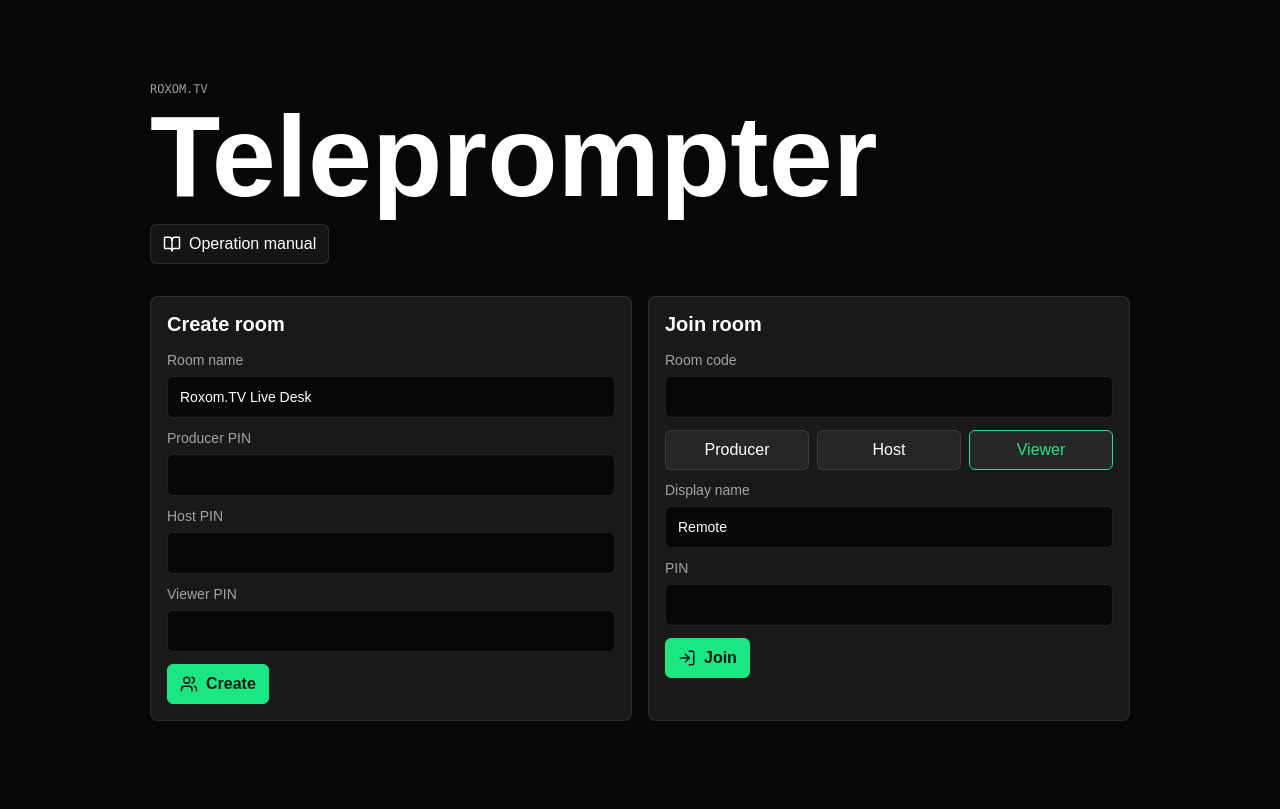
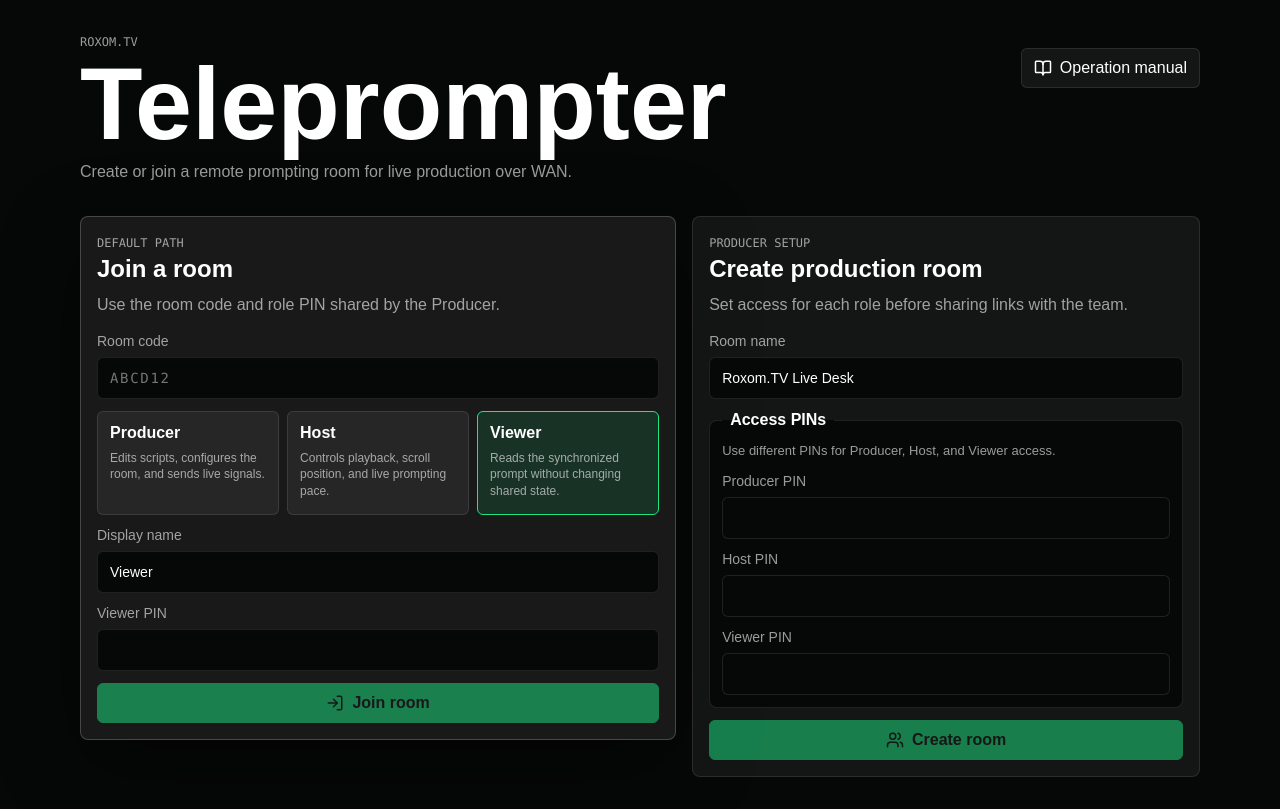
Before and after one commit to diegodella1/teleprompter, a Next.js app: page / in a window 1280 px wide. Built offline with nearby package versions, Linux system fonts and the light colour scheme.

Commit message:
ajuste visual
mejoras de front

```diff
--- a/src/components/TeleprompterApp.tsx
+++ b/src/components/TeleprompterApp.tsx
@@ -29,16 +29,24 @@ type JoinForm = {
     displayName: string;
 };
 
+type EntryPanel = "join" | "create";
+
 type CopyTarget = "room" | "producer" | "host" | "viewer" | null;
 
 const initialJoinForm: JoinForm = {
     code: "",
     role: "viewer",
     pin: "",
-    displayName: "Remote"
+    displayName: "Viewer"
 };
 
 const signalTypes = ["30s", "60s", "WRAP", "STANDBY", "GO"] as const;
+
+const roleDescriptions: Record<Role, string> = {
+    producer: "Edits scripts, configures the room, and sends live signals.",
+    host: "Controls playback, scroll position, and live prompting pace.",
+    viewer: "Reads the synchronized prompt without changing shared state."
+};
 
 export function TeleprompterApp() {
     const [roomName, setRoomName] = useState("Roxom.TV Live Desk");
@@ -48,6 +56,7 @@ export function TeleprompterApp() {
     const [joinForm, setJoinForm] = useState<JoinForm>(initialJoinForm);
     const [session, setSession] = useState<Session | null>(null);
     const [createdRoom, setCreatedRoom] = useState<CreatedRoom | null>(null);
+    const [entryPanel, setEntryPanel] = useState<EntryPanel>("join");
     const [error, setError] = useState<string | null>(null);
     const [busy, setBusy] = useState(false);
     const [copied, setCopied] = useState<CopyTarget>(null);
@@ -55,6 +64,8 @@ export function TeleprompterApp() {
     const realtimeChannelRef = useRef<ReturnType<NonNullable<ReturnType<typeof createBrowserSupabaseClient>>["channel"]> | null>(null);
     const activeRoomCode = session?.snapshot.code;
     const activeRealtimeTopic = session?.realtimeTopic;
+    const createReady = roomName.trim().length > 0 && producerPin.trim().length > 0 && hostPin.trim().length > 0 && viewerPin.trim().length > 0;
+    const joinReady = joinForm.code.trim().length > 0 && joinForm.pin.trim().length > 0 && joinForm.displayName.trim().length > 0;
 
     useEffect(() => {
         const params = new URLSearchParams(window.location.search);
@@ -68,7 +79,8 @@ export function TeleprompterApp() {
         setJoinForm((current) => ({
             ...current,
             code: room || current.code,
-            role: role ?? current.role
+            role: role ?? current.role,
+            displayName: role && shouldUseRoleDisplayName(current.displayName, current.role) ? roleLabel(role) : current.displayName
         }));
     }, []);
 
@@ -140,6 +152,10 @@ export function TeleprompterApp() {
     }, [activeRealtimeTopic, updateSnapshot]);
 
     const createRoom = useCallback(async () => {
+        if (!createReady) {
+            return;
+        }
+
         setBusy(true);
         setError(null);
 
@@ -172,7 +188,7 @@ export function TeleprompterApp() {
         }
 
         setBusy(false);
-    }, [hostPin, producerPin, roomName, viewerPin]);
+    }, [createReady, hostPin, producerPin, roomName, viewerPin]);
 
     const enterCreatedRoom = useCallback(() => {
         if (!createdRoom) {
@@ -190,6 +206,10 @@ export function TeleprompterApp() {
     }, [createdRoom]);
 
     const joinRoom = useCallback(async () => {
+        if (!joinReady) {
+            return;
+        }
+
         setBusy(true);
         setError(null);
 
@@ -212,7 +232,15 @@ export function TeleprompterApp() {
         }
 
         setBusy(false);
-    }, [joinForm]);
+    }, [joinForm, joinReady]);
+
+    const selectJoinRole = useCallback((role: Role) => {
+        setJoinForm((current) => ({
+            ...current,
+            role,
+            displayName: shouldUseRoleDisplayName(current.displayName, current.role) ? roleLabel(role) : current.displayName
+        }));
+    }, []);
 
     const roomPatch = useCallback(
         async (patch: MasterPatch) => {
@@ -252,80 +280,102 @@ export function TeleprompterApp() {
         return (
             <main className="shell">
                 <section className="entry">
-                    <div className="brand">
-                        <span>ROXOM.TV</span>
-                        <h1>Teleprompter</h1>
+                    <header className="entry-header">
+                        <div className="brand">
+                            <span>ROXOM.TV</span>
+                            <h1>Teleprompter</h1>
+                            <p>Create or join a remote prompting room for live production over WAN.</p>
+                        </div>
                         <Link className="manual-link" href="/manual">
                             <BookOpen size={18} /> Operation manual
                         </Link>
+                    </header>
+                    <div className="entry-switch" aria-label="Choose entry flow">
+                        <button type="button" className={entryPanel === "join" ? "active" : ""} onClick={() => setEntryPanel("join")}>
+                            <LogIn size={18} /> Join
+                        </button>
+                        <button type="button" className={entryPanel === "create" ? "active" : ""} onClick={() => setEntryPanel("create")}>
+                            <Users size={18} /> Create
+                        </button>
                     </div>
                     <div className="entry-grid">
                         <form
-                            className="panel"
-                            onSubmit={(event) => {
-                                event.preventDefault();
-                                void createRoom();
-                            }}
-                        >
-                            <h2>Create room</h2>
-                            <label>
-                                Room name
-                                <input value={roomName} onChange={(event) => setRoomName(event.target.value)} />
-                            </label>
-                            <label>
-                                Producer PIN
-                                <input type="password" value={producerPin} onChange={(event) => setProducerPin(event.target.value)} />
-                            </label>
-                            <label>
-                                Host PIN
-                                <input type="password" value={hostPin} onChange={(event) => setHostPin(event.target.value)} />
-                            </label>
-                            <label>
-                                Viewer PIN
-                                <input type="password" value={viewerPin} onChange={(event) => setViewerPin(event.target.value)} />
-                            </label>
-                            <button type="submit" className="primary" disabled={busy}>
-                                <Users size={18} /> Create
-                            </button>
-                        </form>
-                        <form
-                            className="panel"
+                            className={entryPanel === "join" ? "panel join-panel active-entry-panel" : "panel join-panel"}
                             onSubmit={(event) => {
                                 event.preventDefault();
                                 void joinRoom();
                             }}
                         >
-                            <h2>Join room</h2>
+                            <div className="panel-title">
+                                <span>Default path</span>
+                                <h2>Join a room</h2>
+                                <p>Use the room code and role PIN shared by the Producer.</p>
+                            </div>
                             <label>
                                 Room code
                                 <input
+                                    className="room-code-input"
                                     value={joinForm.code}
                                     onChange={(event) => setJoinForm({ ...joinForm, code: normalizeRoomCode(event.target.value) })}
+                                    placeholder="ABCD12"
                                     inputMode="text"
                                     autoComplete="off"
                                 />
                             </label>
-                            <div className="segmented">
-                                <button type="button" className={joinForm.role === "producer" ? "active" : ""} onClick={() => setJoinForm({ ...joinForm, role: "producer" })}>
-                                    Producer
-                                </button>
-                                <button type="button" className={joinForm.role === "host" ? "active" : ""} onClick={() => setJoinForm({ ...joinForm, role: "host" })}>
-                                    Host
-                                </button>
-                                <button type="button" className={joinForm.role === "viewer" ? "active" : ""} onClick={() => setJoinForm({ ...joinForm, role: "viewer" })}>
-                                    Viewer
-                                </button>
+                            <div className="role-picker" aria-label="Select role">
+                                {(["producer", "host", "viewer"] as const).map((role) => (
+                                    <button type="button" key={role} className={joinForm.role === role ? "active" : ""} onClick={() => selectJoinRole(role)}>
+                                        <strong>{roleLabel(role)}</strong>
+                                        <span>{roleDescriptions[role]}</span>
+                                    </button>
+                                ))}
                             </div>
                             <label>
                                 Display name
                                 <input value={joinForm.displayName} onChange={(event) => setJoinForm({ ...joinForm, displayName: event.target.value })} />
                             </label>
                             <label>
-                                PIN
+                                {roleLabel(joinForm.role)} PIN
                                 <input type="password" value={joinForm.pin} onChange={(event) => setJoinForm({ ...joinForm, pin: event.target.value })} />
                             </label>
-                            <button type="submit" className="primary" disabled={busy}>
-                                <LogIn size={18} /> Join
+                            <button type="submit" className="primary full-width" disabled={busy || !joinReady}>
+                                <LogIn size={18} /> Join room
+                            </button>
+                        </form>
+                        <form
+                            className={entryPanel === "create" ? "panel create-panel active-entry-panel" : "panel create-panel"}
+                            onSubmit={(event) => {
+                                event.preventDefault();
+                                void createRoom();
+                            }}
+                        >
+                            <div className="panel-title">
+                                <span>Producer setup</span>
+                                <h2>Create production room</h2>
+                                <p>Set access for each role before sharing links with the team.</p>
+                            </div>
+                            <label>
+                                Room name
+                                <input value={roomName} onChange={(event) => setRoomName(event.target.value)} />
+                            </label>
+                            <fieldset className="pin-fieldset">
+                                <legend>Access PINs</legend>
+                                <p>Use different PINs for Producer, Host, and Viewer access.</p>
+                                <label>
+                                    Producer PIN
+                                    <input type="password" value={producerPin} onChange={(event) => setProducerPin(event.target.value)} />
+                                </label>
+                                <label>
+                                    Host PIN
+                                    <input type="password" value={hostPin} onChange={(event) => setHostPin(event.target.value)} />
+                                </label>
+                                <label>
+                                    Viewer PIN
+                                    <input type="password" value={viewerPin} onChange={(event) => setViewerPin(event.target.value)} />
+                                </label>
+                            </fieldset>
+                            <button type="submit" className="primary full-width" disabled={busy || !createReady}>
+                                <Users size={18} /> Create room
                             </button>
                         </form>
                     </div>
@@ -399,13 +449,14 @@ function RoomReady({
             <div className="brand compact">
                 <span>ROOM READY</span>
                 <h1>{room.code}</h1>
+                <p>Share the right link and PIN for each production role.</p>
             </div>
             <div className="ready-actions">
                 <button className="primary" onClick={() => onCopy("room", room.code)}>
                     {copied === "room" ? <Check size={18} /> : <Copy size={18} />} Copy Room ID
                 </button>
                 <button onClick={() => onCopy("producer", producerLink)}>
-                    {copied === "producer" ? <Check size={18} /> : <Link2 size={18} />} Producer link
+                    {copied === "producer" ? <Check size={18} /> : <Link2 size={18} />} Producer console
                 </button>
                 <button onClick={() => onCopy("host", hostLink)}>
                     {copied === "host" ? <Check size={18} /> : <Link2 size={18} />} Host link
@@ -414,6 +465,11 @@ function RoomReady({
                     {copied === "viewer" ? <Check size={18} /> : <Link2 size={18} />} Viewer link
                 </button>
             </div>
+            <ol className="ready-checklist">
+                <li>Share the Host link with the scroll operator.</li>
+                <li>Share the Viewer link with talent and monitor devices.</li>
+                <li>Open the Producer Console and publish the script.</li>
+            </ol>
             <div className="ready-footer">
                 <button onClick={onBack}>Back</button>
                 <button className="primary" onClick={onEnter}>
@@ -856,6 +912,12 @@ function roleLabel(role: Role): string {
     return "Viewer";
 }
 
+function shouldUseRoleDisplayName(value: string, currentRole: Role): boolean {
+    const trimmed = value.trim();
+
+    return trimmed === "" || trimmed === "Remote" || trimmed === roleLabel(currentRole);
+}
+
 function buildInviteLink(code: string, role: Role): string {
     const url = new URL(window.location.href);
     url.search = "";
--- a/src/components/teleprompter.css
+++ b/src/components/teleprompter.css
@@ -11,15 +11,23 @@
 }
 
 .entry {
-    width: min(980px, 100%);
+    width: min(1120px, 100%);
 }
 
 .entry.ready {
     width: min(760px, 100%);
 }
 
+.entry-header {
+    display: flex;
+    align-items: flex-start;
+    justify-content: space-between;
+    gap: var(--space-6);
+    margin-bottom: var(--space-7);
+}
+
 .brand {
-    margin-bottom: var(--space-7);
+    min-width: 0;
 }
 
 .brand.compact {
@@ -38,19 +46,38 @@
 
 .brand h1 {
     margin: var(--space-2) 0 0;
-    font-size: clamp(48px, 9vw, 120px);
+    font-size: clamp(48px, 8vw, 104px);
     line-height: 0.9;
     letter-spacing: 0;
 }
 
+.brand p,
+.panel-title p,
+.pin-fieldset p {
+    margin: var(--space-3) 0 0;
+    color: var(--color-text-secondary);
+    line-height: 1.5;
+}
+
+.brand p {
+    max-width: 620px;
+    font-size: 16px;
+}
+
+.entry-switch,
 .entry-grid,
 .master-layout {
     display: grid;
     gap: var(--space-5);
 }
 
+.entry-switch {
+    display: none;
+}
+
 .entry-grid {
-    grid-template-columns: repeat(2, minmax(0, 1fr));
+    grid-template-columns: minmax(0, 1.08fr) minmax(320px, 0.92fr);
+    align-items: start;
 }
 
 .panel,
@@ -67,8 +94,29 @@
 }
 
 .panel h2 {
-    margin: 0 0 var(--space-5);
-    font-size: 20px;
+    margin: var(--space-1) 0 0;
+    font-size: 24px;
+    letter-spacing: 0;
+}
+
+.panel-title {
+    margin-bottom: var(--space-5);
+}
+
+.panel-title span {
+    color: var(--color-text-secondary);
+    font-family: var(--font-mono);
+    font-size: 12px;
+    text-transform: uppercase;
+}
+
+.join-panel {
+    border-color: var(--color-border-strong);
+    box-shadow: var(--shadow-modal);
+}
+
+.create-panel {
+    background: var(--color-overlay);
 }
 
 .ready-actions,
@@ -81,6 +129,21 @@
 
 .ready-actions {
     grid-template-columns: repeat(2, minmax(0, 1fr));
+}
+
+.ready-checklist {
+    display: grid;
+    gap: var(--space-2);
+    margin: var(--space-5) 0 0;
+    padding: var(--space-4) var(--space-4) var(--space-4) var(--space-7);
+    border: 1px solid var(--color-border);
+    border-radius: var(--radius-md);
+    background: var(--color-bg-surface);
+    color: var(--color-text-secondary);
+}
+
+.ready-checklist li::marker {
+    color: var(--color-accent);
 }
 
 .ready-footer {
@@ -96,6 +159,31 @@ label {
     font-size: 14px;
 }
 
+.pin-fieldset {
+    display: grid;
+    gap: 0;
+    margin: 0 0 var(--space-4);
+    padding: var(--space-4);
+    border: 1px solid var(--color-border);
+    border-radius: var(--radius-md);
+    background: var(--color-bg-base);
+}
+
+.pin-fieldset legend {
+    padding: 0 var(--space-2);
+    color: var(--color-text-primary);
+    font-weight: 700;
+}
+
+.pin-fieldset p {
+    margin: 0 0 var(--space-4);
+    font-size: 13px;
+}
+
+.pin-fieldset label:last-child {
+    margin-bottom: 0;
+}
+
 input,
 textarea {
     width: 100%;
@@ -109,6 +197,12 @@ textarea {
 input {
     height: 42px;
     padding: 0 var(--space-4);
+}
+
+.room-code-input {
+    font-family: var(--font-mono);
+    letter-spacing: 0.12em;
+    text-transform: uppercase;
 }
 
 textarea {
@@ -163,6 +257,10 @@ button {
     white-space: nowrap;
 }
 
+.full-width {
+    width: 100%;
+}
+
 button:hover,
 .file-button:hover,
 .manual-link:hover,
@@ -193,6 +291,39 @@ button:disabled {
 .segmented .active {
     border-color: var(--color-border-accent);
     color: var(--color-accent);
+}
+
+.role-picker {
+    display: grid;
+    grid-template-columns: repeat(3, minmax(0, 1fr));
+    gap: var(--space-2);
+    margin-bottom: var(--space-4);
+}
+
+.role-picker button {
+    align-items: flex-start;
+    justify-content: flex-start;
+    flex-direction: column;
+    min-height: 104px;
+    padding: var(--space-4);
+    text-align: left;
+    white-space: normal;
+}
+
+.role-picker button.active {
+    border-color: var(--color-border-accent);
+    background: var(--color-selected);
+}
+
+.role-picker strong {
+    color: var(--color-text-primary);
+}
+
+.role-picker span {
+    color: var(--color-text-secondary);
+    font-size: 12px;
+    line-height: 1.35;
+    text-transform: none;
 }
 
 .error,
@@ -541,8 +672,56 @@ button:disabled {
 }
 
 @media (max-width: 760px) {
+    .shell {
+        place-items: start;
+        padding: var(--space-5);
+    }
+
+    .entry-header {
+        display: grid;
+        gap: var(--space-4);
+        margin-bottom: var(--space-5);
+    }
+
+    .brand h1 {
+        font-size: clamp(44px, 16vw, 72px);
+    }
+
+    .manual-link {
+        width: 100%;
+    }
+
+    .entry-switch {
+        display: grid;
+        grid-template-columns: 1fr 1fr;
+        gap: var(--space-2);
+        margin-bottom: var(--space-4);
+    }
+
+    .entry-switch .active {
+        border-color: var(--color-border-accent);
+        background: var(--color-selected);
+        color: var(--color-accent);
+    }
+
     .entry-grid {
         grid-template-columns: 1fr;
+    }
+
+    .entry-grid .panel {
+        display: none;
+    }
+
+    .entry-grid .active-entry-panel {
+        display: block;
+    }
+
+    .role-picker {
+        grid-template-columns: 1fr;
+    }
+
+    .role-picker button {
+        min-height: 82px;
     }
 
     .ready-actions,
```
